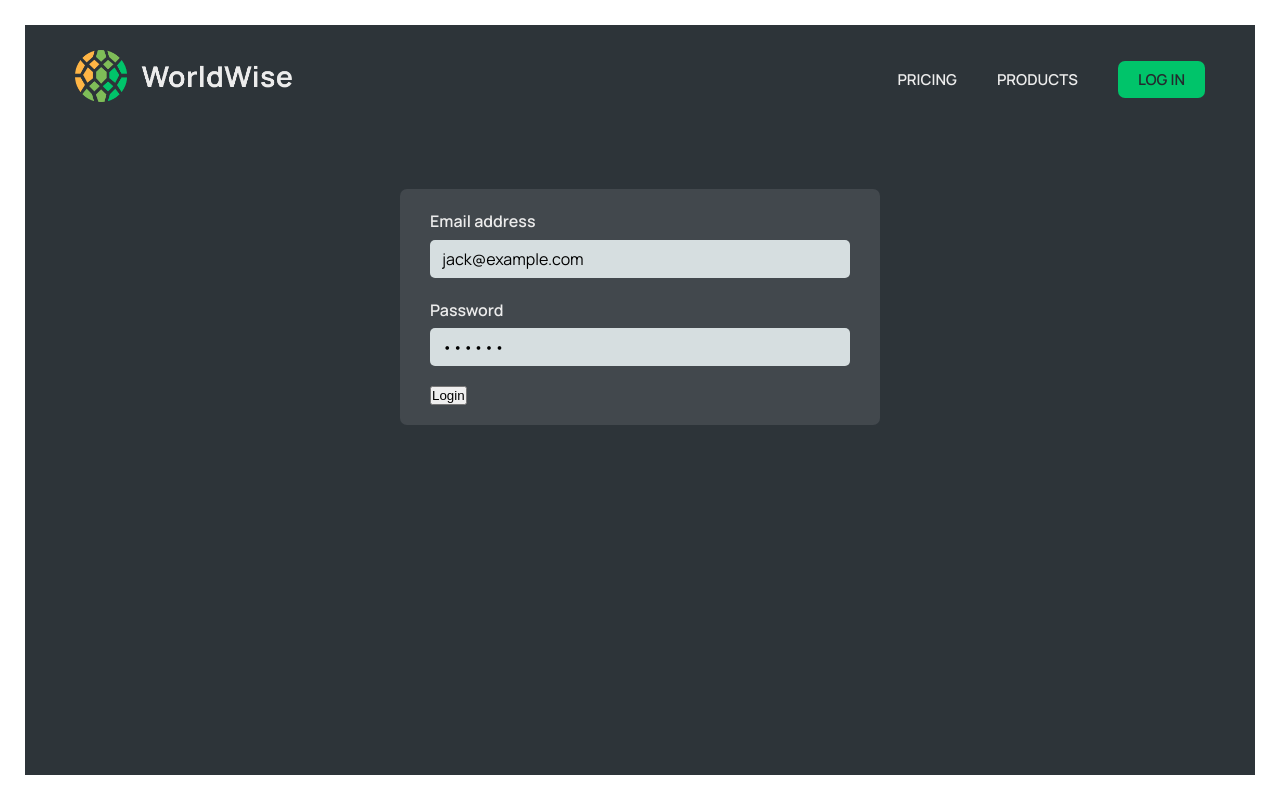
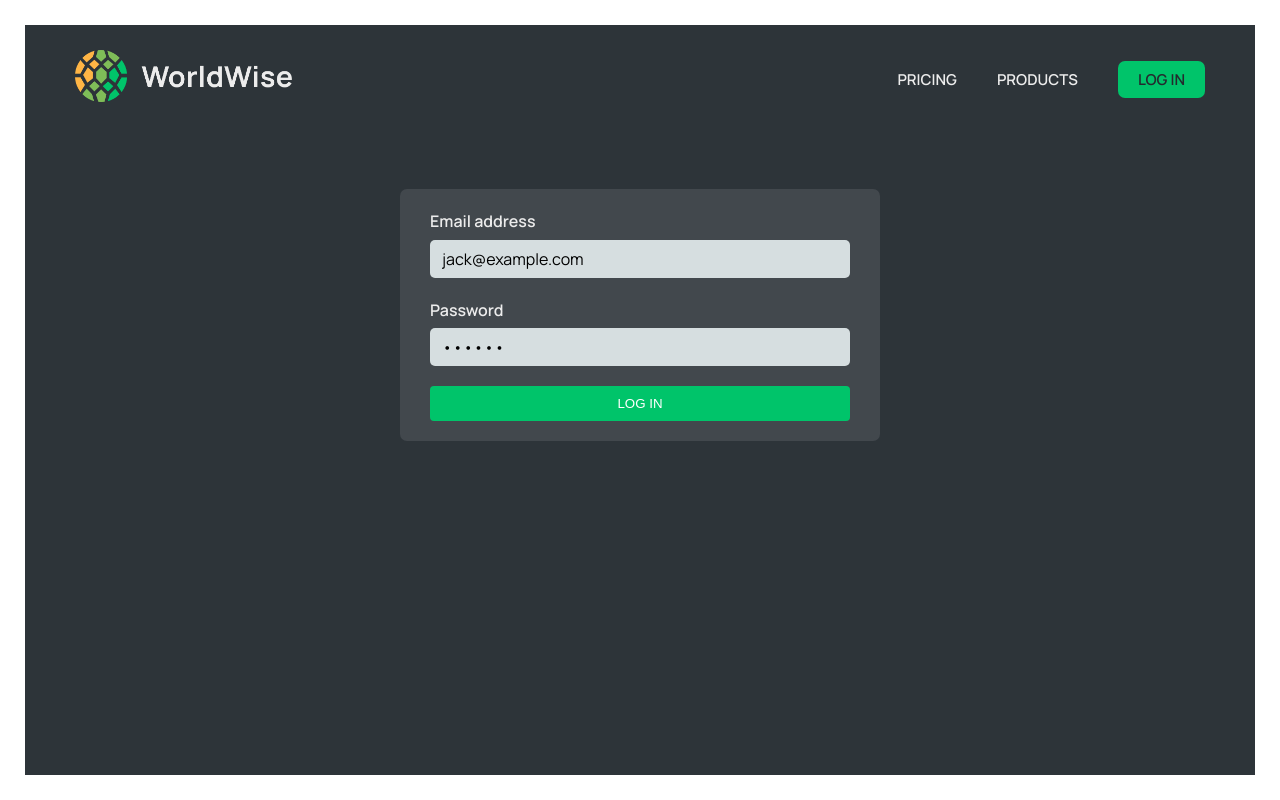
Before and after one commit to ernestkris6/world-wise, a React (Vite) app: page /login in a window 1280 px wide. Built offline with nearby package versions, Linux system fonts and the light colour scheme.

Commit message:
login btn

```diff
--- a/src/Pages/Login.jsx
+++ b/src/Pages/Login.jsx
@@ -32,7 +32,7 @@ export default function Login() {
         </div>
 
         <div>
-          <button>Login</button>
+          <button className={styles.btn}>LOG IN</button>
         </div>
       </form>
     </main>
--- a/src/Pages/Login.module.css
+++ b/src/Pages/Login.module.css
@@ -24,3 +24,13 @@
     flex-direction: column;
     gap: 0.5rem;
   }
+
+  .btn{
+    background-color: var(--color-brand--2);;
+    width: 100%;
+    padding: 1rem;
+    border-radius: 4px;
+    border: none;
+    color: #fff;
+    font-size: rem;
+  }
```
